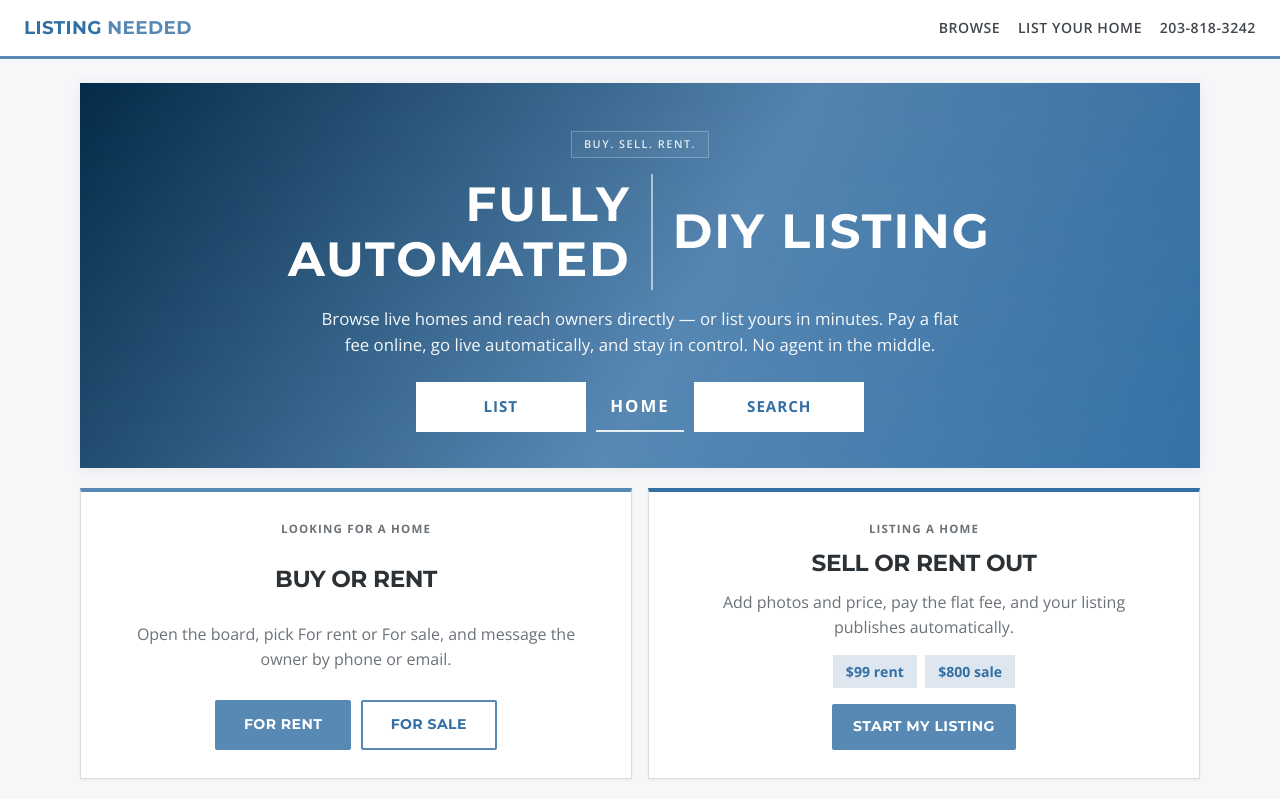
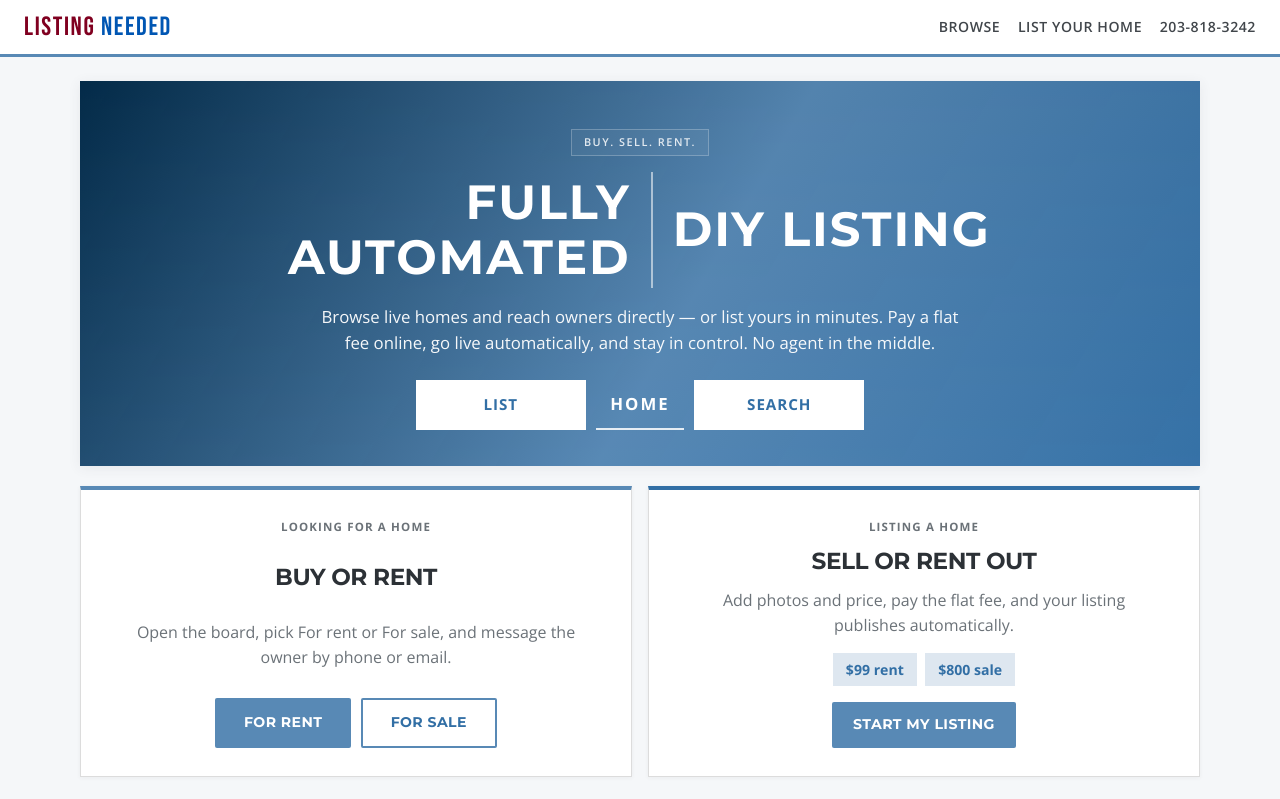
Before and after one commit to bureauficoaacredit-debug/listingneeded, a React (Vite) app: page / in a window 1280 px wide. Shown: the top 799 px of the page. Built offline with nearby package versions, Linux system fonts and the light colour scheme; no server answers; the database is empty.

Commit message:
design v9: Bebas Neue logo — wine LISTING, royal NEEDED
LISTING #800020, NEEDED #0056B3 in Bebas Neue for a bold two-tone wordmark.

```diff
--- a/src/components/Layout.tsx
+++ b/src/components/Layout.tsx
@@ -5,7 +5,7 @@ export default function Layout() {
   return (
     <div className="shell">
       <header className="nav">
-        <Link to="/" className="brand">Listing <span>Needed</span></Link>
+        <Link to="/" className="brand"><span className="brand-listing">Listing</span> <span className="brand-needed">Needed</span></Link>
         <nav className="nav-links">
           <NavLink to="/browse" className={({isActive}) => isActive ? 'active' : ''}>Browse</NavLink>
           <NavLink to="/list" className={({isActive}) => isActive ? 'active' : ''}>List your home</NavLink>
--- a/src/styles/app.css
+++ b/src/styles/app.css
@@ -1,4 +1,4 @@
-@import url('https://fonts.googleapis.com/css2?family=Montserrat:wght@500;600;700&family=Open+Sans:wght@400;600;700&display=swap');
+@import url('https://fonts.googleapis.com/css2?family=Bebas+Neue&family=Montserrat:wght@500;600;700&family=Open+Sans:wght@400;600;700&display=swap');
 
 :root {
   --ink: #41464b;
@@ -12,6 +12,8 @@
   --brand-soft: #dee7f0;
   --flag-red: #7f171c;
   --flag-red-dark: #5c1014;
+  --logo-listing: #800020;
+  --logo-needed: #0056B3;
   --accent: #326fa5;
   --accent-soft: #e8eef5;
   --gold: #856404;
@@ -47,11 +49,20 @@ h1, h2, h3 {
   position: sticky; top: 0; z-index: 10;
 }
 .brand {
-  font-family: "Montserrat", sans-serif; text-transform: uppercase;
-  font-weight: 700; letter-spacing: 0.02em; color: var(--brand-dark); font-size: 1.15rem;
+  font-family: "Bebas Neue", "Montserrat", sans-serif;
+  text-transform: uppercase;
+  font-weight: 400;
+  letter-spacing: 0.06em;
+  font-size: 1.65rem;
+  line-height: 1;
   text-decoration: none;
+  display: inline-flex;
+  align-items: baseline;
+  gap: 0.35rem;
 }
-.brand span { color: var(--brand); }
+.brand:hover { text-decoration: none; opacity: 0.92; }
+.brand-listing { color: var(--logo-listing); } /* deep wine-red */
+.brand-needed { color: var(--logo-needed); } /* bold royal blue */
 .nav-links { display: flex; gap: 1.1rem; flex-wrap: wrap; align-items: center; }
 .nav-links a {
   color: var(--ink); font-weight: 600; font-size: 0.88rem;
```
Also changed, not shown: 1 other file (tests, documents, lock files or other folders).
